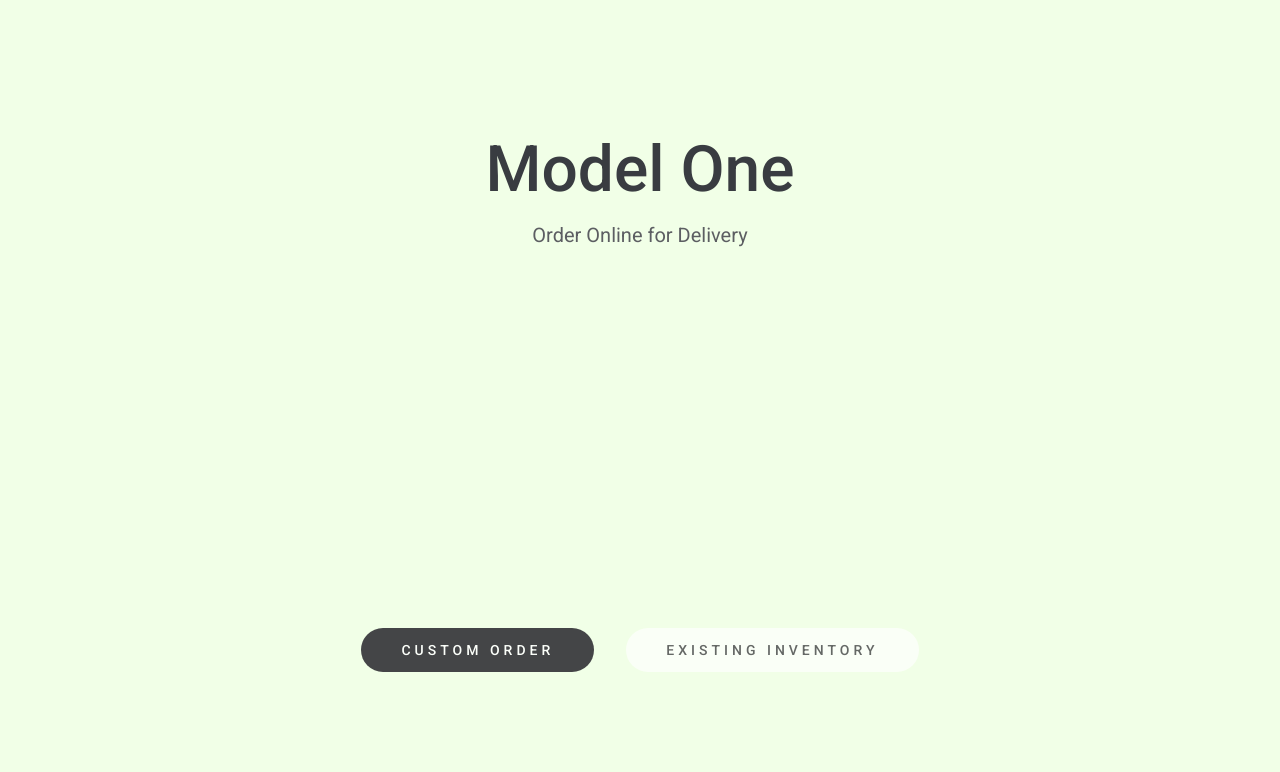
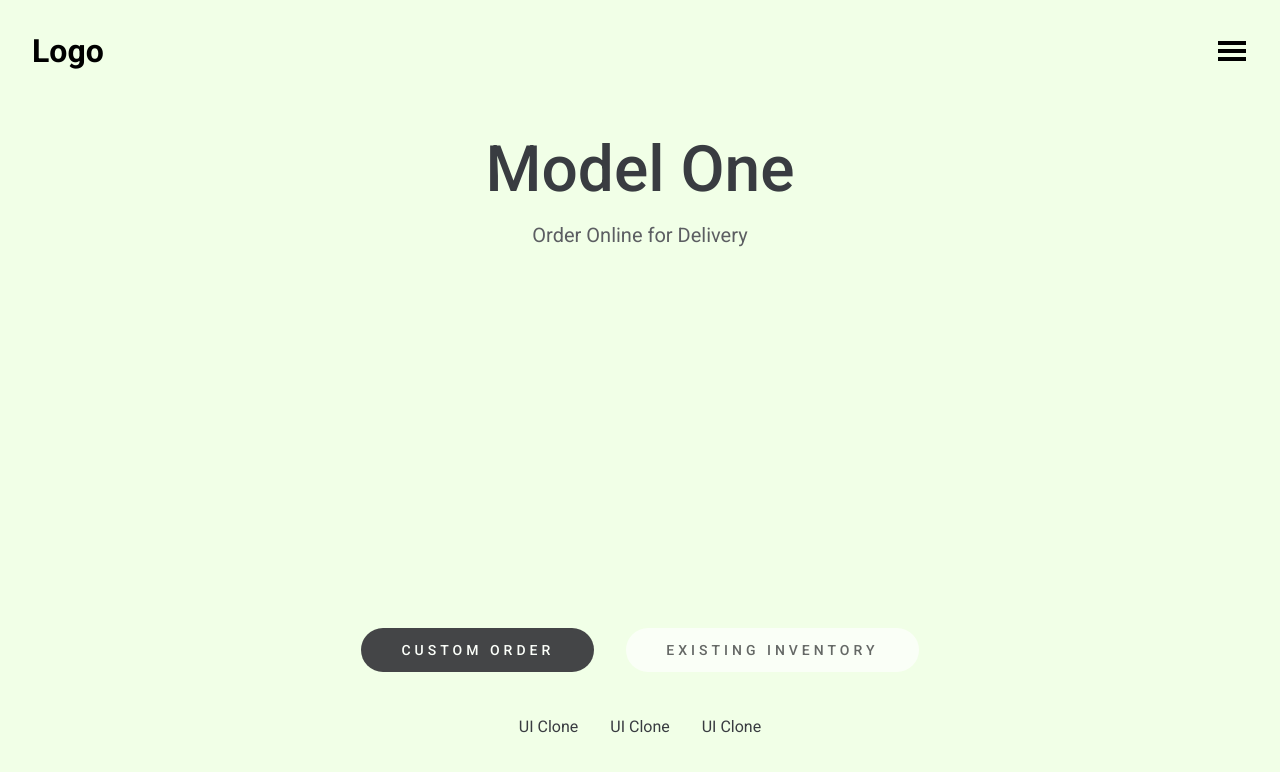
Before and after one commit to mateussp97/clone-tesla-reactts, a React (Create React App) app: page / in a window 1280 px wide. Shown: the top 772 px of the page. Built offline with nearby package versions, Linux system fonts and the light colour scheme.

Commit message:
add: UniqueOverlay component that wrapper header and footer

```diff
--- a/package.json
+++ b/package.json
@@ -13,6 +13,7 @@
     "framer-motion": "^4.0.0",
     "react": "^17.0.1",
     "react-dom": "^17.0.1",
+    "react-icons": "^4.2.0",
     "react-scripts": "4.0.3",
     "styled-components": "^5.2.1",
     "typescript": "^4.1.2",
--- a/src/components/Page/index.tsx
+++ b/src/components/Page/index.tsx
@@ -1,6 +1,8 @@
 import { Container } from "./styles";
 import DefaultOverlayContent from "./../DefaultOverlayContent/index";
 import { ModelsWrapper, ModelSection } from "../Model";
+import React from "react";
+import UniqueOverlay from "../UniqueOverlay";
 
 const Page: React.FC = () => {
   return (
@@ -30,6 +32,7 @@ const Page: React.FC = () => {
           ))}
         </div>
       </ModelsWrapper>
+      <UniqueOverlay></UniqueOverlay>
     </Container>
   );
 };
--- /dev/null
+++ b/src/components/UniqueOverlay/index.tsx
@@ -0,0 +1,27 @@
+import { Container, Header, Logo, Burger, Footer } from "./styles";
+
+const UniqueOverlay: React.FC = () => {
+  return (
+    <Container>
+      <Header>
+        <Logo>Logo</Logo>
+        <Burger />
+      </Header>
+      <Footer>
+        <ul>
+          <li>
+            <a href="#">UI Clone</a>
+          </li>
+          <li>
+            <a href="#">UI Clone</a>
+          </li>
+          <li>
+            <a href="#">UI Clone</a>
+          </li>
+        </ul>
+      </Footer>
+    </Container>
+  );
+};
+
+export default UniqueOverlay;
--- /dev/null
+++ b/src/components/UniqueOverlay/styles.ts
@@ -0,0 +1,78 @@
+import styled from "styled-components";
+import { GiHamburgerMenu } from "react-icons/gi";
+
+export const Container = styled.div`
+  position: sticky;
+  top: 0;
+  left: 0;
+  right: 0;
+  bottom: 0;
+`;
+
+export const Header = styled.header`
+  position: fixed;
+  top: 0;
+  left: 0;
+  right: 0;
+
+  display: flex;
+  align-items: center;
+  justify-content: space-between;
+
+  padding: 2rem;
+`;
+
+export const Logo = styled.h1``;
+
+export const Burger = styled(GiHamburgerMenu)`
+  height: 2rem;
+  width: 2rem;
+
+  cursor: pointer;
+`;
+
+export const Footer = styled.footer`
+  position: fixed;
+  left: 0;
+  right: 0;
+  bottom: 0;
+
+  padding: 2rem;
+
+  ul {
+    display: flex;
+    flex-direction: column;
+    align-items: center;
+    justify-content: center;
+
+    li {
+      font-size: 1rem;
+
+      & + li {
+        margin-top: 0.75rem;
+      }
+
+      a {
+        text-decoration: none;
+        color: #393c41;
+
+        &:hover {
+          color: #000;
+        }
+      }
+    }
+  }
+
+  @media (min-width: 600px) {
+    margin-bottom: 2rem;
+
+    ul {
+      flex-direction: row;
+
+      li + li {
+        margin-top: 0;
+        margin-left: 2rem;
+      }
+    }
+  }
+`;
--- a/src/styles/GlobalStyles.ts
+++ b/src/styles/GlobalStyles.ts
@@ -10,4 +10,8 @@ export const GlobalStyle = createGlobalStyle`
   *, input, button {
     font-family: 'Roboto', sans-serif;
   }
+
+  ul {
+    list-style-type: none;
+  }
 `;
```
Also changed, not shown: 1 other file (tests, documents, lock files or other folders).
